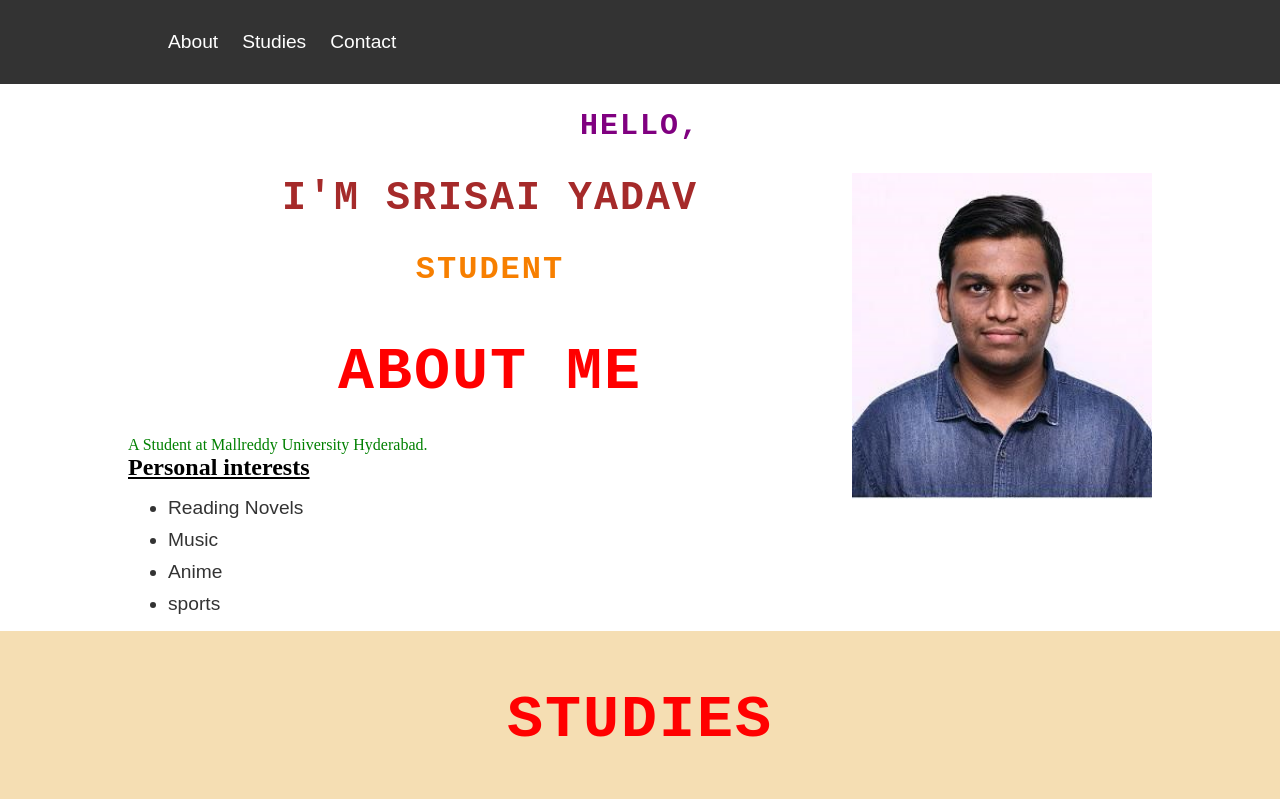
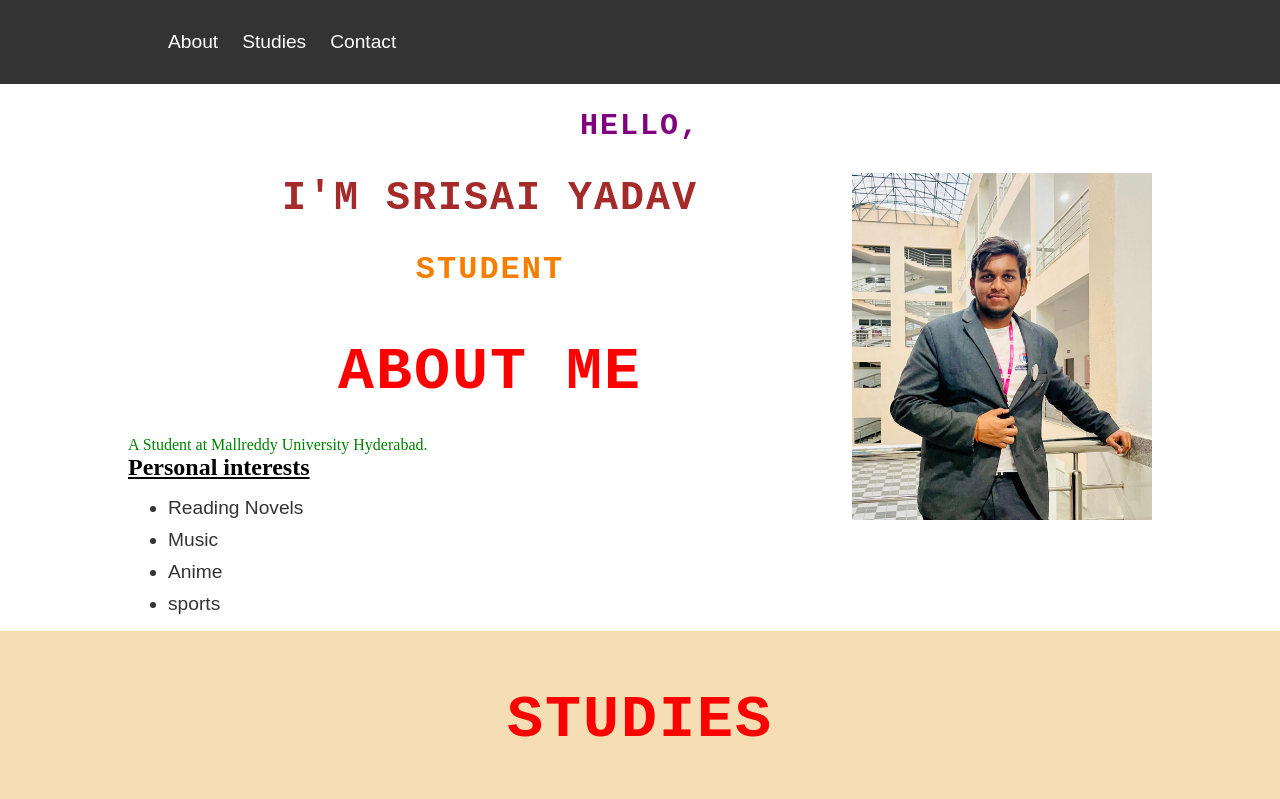
Before and after one commit to srisai2005/srisai2005, a plain HTML site: page index.html in a window 1280 px wide. Shown: the top 799 px of the page. Drawn offline with Linux system fonts and the light colour scheme.

Commit message:
Update index.html

```diff
--- a/index.html
+++ b/index.html
@@ -73,7 +73,7 @@
         <div class="container1">
 
             <h1 id="hello">Hello,</h1>
-            <img src="icon.jpeg" id="img1" class="rotate">
+            <img src="saiphoto2.jpg" id="img1" class="rotate">
             <h1 id="myName">I'm Srisai Yadav </h1>
             <h1 id="first">Student</h1>
             <h1 id="studiesh1">About Me</h1>
```
